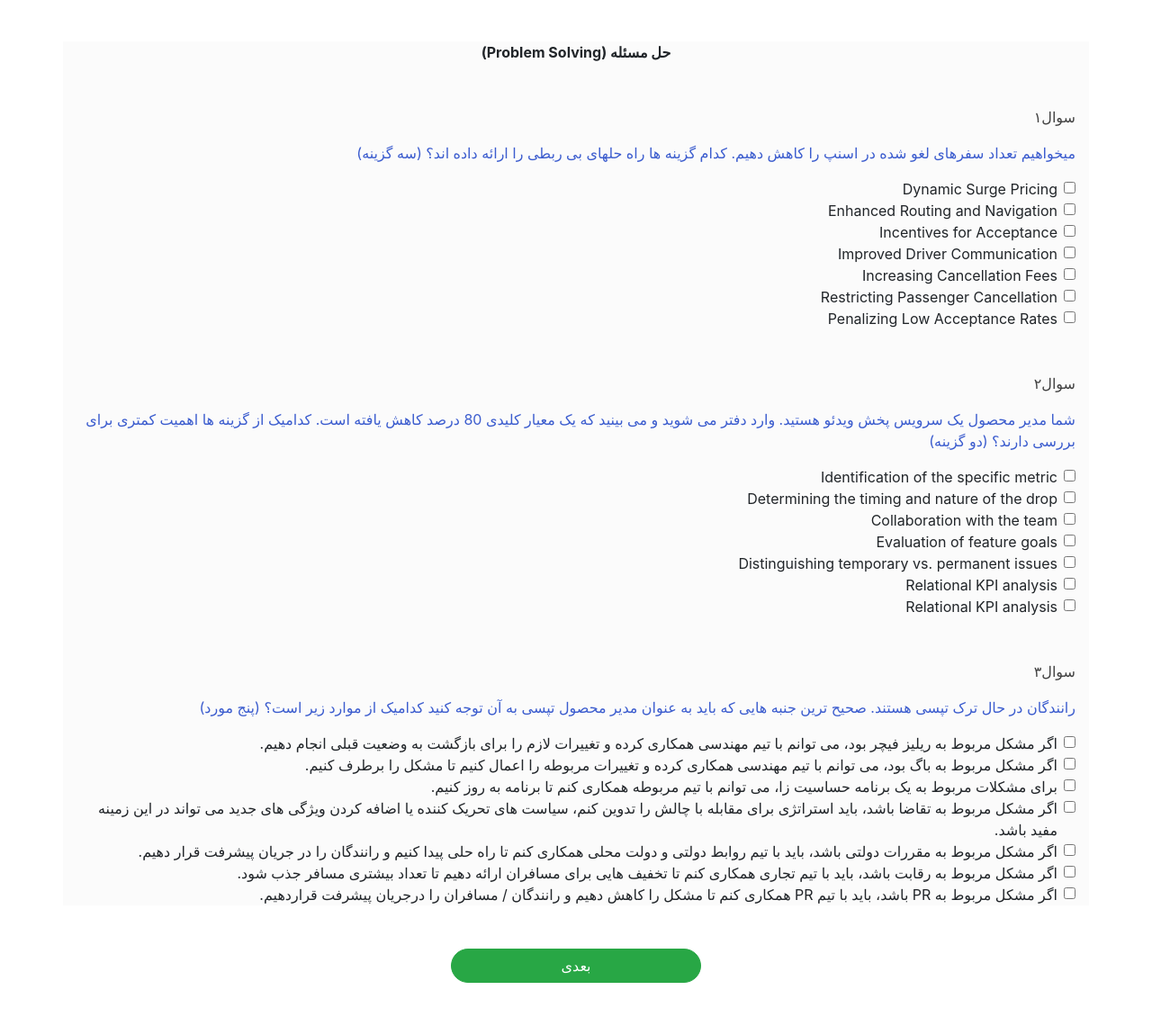
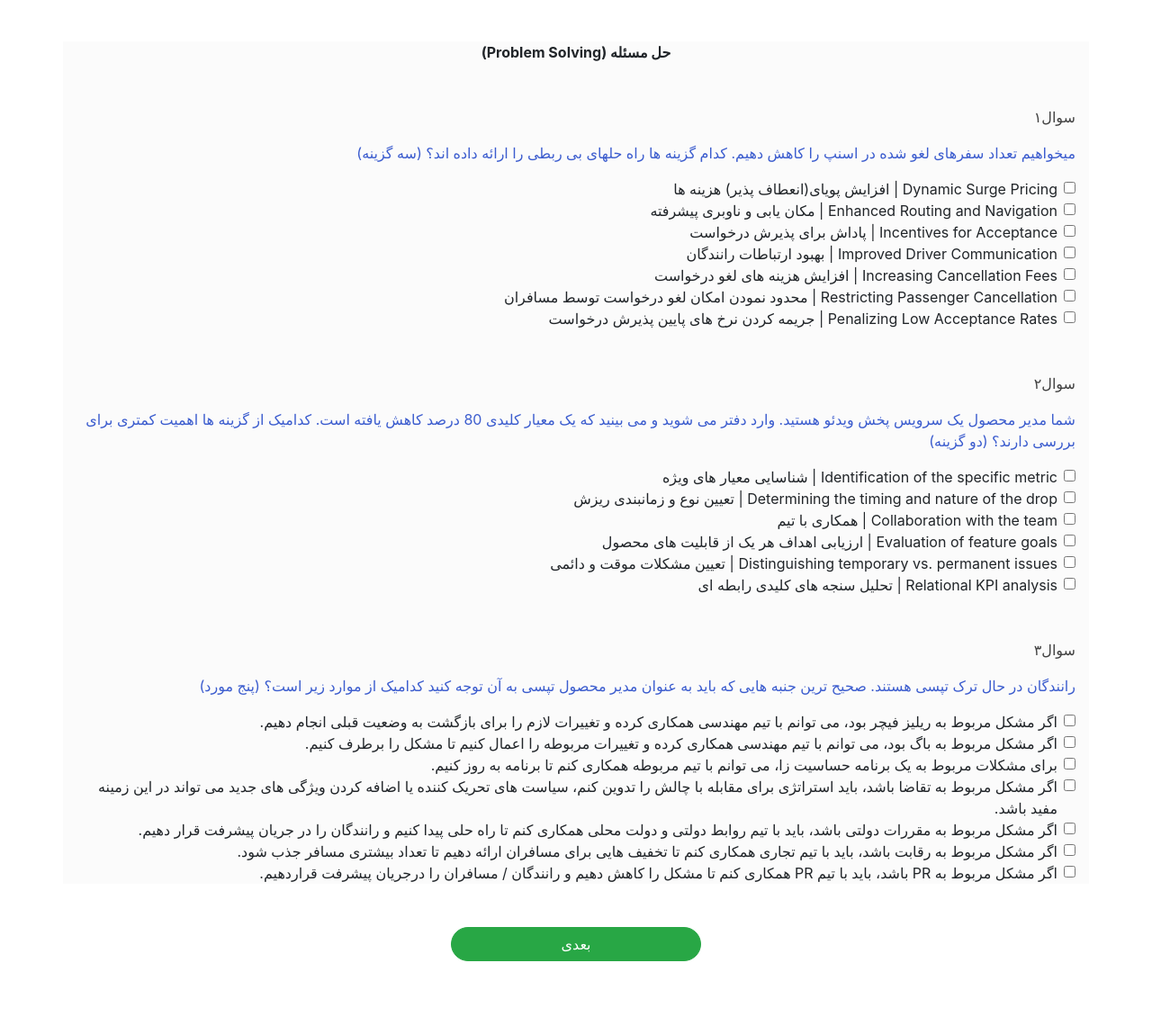
Before and after one commit to amirhosseindehghan1/charehjo.ir, a Django app: page /problem-solving/ in a window 1280 px wide. Shown: the part 381-1521 px from the top of the page at 90% size. After the commit the page ends 1449 px from the top, so only its background shows below. Run offline with Django 4.2, Linux system fonts and the light colour scheme; some libraries are stand-ins or nearby versions.

Commit message:
update problem solving

```diff
--- a/landing/templates/problem_solving.html
+++ b/landing/templates/problem_solving.html
@@ -71,37 +71,37 @@ height="0" width="0" style="display:none;visibility:hidden"></iframe></noscript>
         <p style="color: #3B5CCE">میخواهیم تعداد سفرهای لغو شده در اسنپ را کاهش دهیم. کدام گزینه ها  راه حلهای بی ربطی را ارائه داده اند؟ (سه گزینه)</p>
         <div class="form-check">
   <input class="form-check-input" type="checkbox" id="Real-time" name="Real-time" value="something">
-  <label class="form-check-label">Dynamic Surge Pricing</label>
+  <label class="form-check-label">Dynamic Surge Pricing | افزایش پویای(انعطاف پذیر) هزینه ها</label>
 </div>
 
          <div class="form-check">
   <input class="form-check-input" type="checkbox" id="Real-time" name="Real-time" value="something">
-  <label class="form-check-label">Enhanced Routing and Navigation</label>
+  <label class="form-check-label">Enhanced Routing and Navigation | مکان یابی و ناوبری پیشرفته</label>
 </div>
 
          <div class="form-check">
   <input class="form-check-input" type="checkbox" id="Real-time" name="Real-time" value="something">
-  <label class="form-check-label">Incentives for Acceptance</label>
+  <label class="form-check-label">Incentives for Acceptance | پاداش برای پذیرش درخواست</label>
 </div>
 
          <div class="form-check">
   <input class="form-check-input" type="checkbox" id="Real-time" name="Real-time" value="something">
-  <label class="form-check-label">Improved Driver Communication</label>
+  <label class="form-check-label">Improved Driver Communication | بهبود ارتباطات رانندگان</label>
 </div>
 
          <div class="form-check">
   <input class="form-check-input" type="checkbox" id="Real-time" name="Real-time" value="something">
-  <label class="form-check-label">Increasing Cancellation Fees</label>
+  <label class="form-check-label">Increasing Cancellation Fees | افزایش هزینه های لغو درخواست</label>
 </div>
 
          <div class="form-check">
   <input class="form-check-input" type="checkbox" id="Real-time" name="Real-time" value="something">
-  <label class="form-check-label">Restricting Passenger Cancellation</label>
+  <label class="form-check-label">Restricting Passenger Cancellation | محدود نمودن امکان لغو درخواست توسط مسافران</label>
 </div>
 
          <div class="form-check">
   <input class="form-check-input" type="checkbox" id="Real-time" name="Real-time" value="something">
-  <label class="form-check-label">Penalizing Low Acceptance Rates</label>
+  <label class="form-check-label">Penalizing Low Acceptance Rates | جریمه کردن نرخ های پایین پذیرش درخواست</label>
 </div>
 
          <br /><br />
@@ -109,37 +109,34 @@ height="0" width="0" style="display:none;visibility:hidden"></iframe></noscript>
         <p style="color: #3B5CCE">شما مدیر محصول یک سرویس پخش ویدئو هستید. وارد دفتر می شوید و می بینید که یک معیار کلیدی 80 درصد کاهش یافته است. کدامیک از گزینه ها اهمیت کمتری برای بررسی دارند؟ (دو گزینه)</p>
         <div class="form-check">
   <input class="form-check-input" type="checkbox" id="City" name="City" value="something">
-  <label class="form-check-label">Identification of the specific metric</label>
+  <label class="form-check-label">Identification of the specific metric | شناسایی معیار های ویژه</label>
 </div>
          <div class="form-check">
   <input class="form-check-input" type="checkbox" id="City" name="City" value="something">
-  <label class="form-check-label">Determining the timing and nature of the drop</label>
+  <label class="form-check-label">Determining the timing and nature of the drop | تعیین نوع و زمانبندی  ریزش</label>
 </div>
 
          <div class="form-check">
   <input class="form-check-input" type="checkbox" id="City" name="City" value="something">
-  <label class="form-check-label">Collaboration with the team</label>
+  <label class="form-check-label">Collaboration with the team | همکاری با تیم</label>
 </div>
 
          <div class="form-check">
   <input class="form-check-input" type="checkbox" id="City" name="City" value="something">
-  <label class="form-check-label">Evaluation of feature goals</label>
+  <label class="form-check-label">Evaluation of feature goals | ارزیابی اهداف هر یک از قابلیت های محصول</label>
 </div>
 
          <div class="form-check">
   <input class="form-check-input" type="checkbox" id="City" name="City" value="something">
-  <label class="form-check-label">Distinguishing temporary vs. permanent issues</label>
+  <label class="form-check-label">Distinguishing temporary vs. permanent issues | تعیین مشکلات موقت و دائمی</label>
 </div>
 
          <div class="form-check">
   <input class="form-check-input" type="checkbox" id="City" name="City" value="something">
-  <label class="form-check-label">Relational KPI analysis</label>
+  <label class="form-check-label">Relational KPI analysis | تحلیل سنجه های کلیدی رابطه ای</label>
 </div>
 
-         <div class="form-check">
-  <input class="form-check-input" type="checkbox" id="City" name="City" value="something">
-  <label class="form-check-label">Relational KPI analysis</label>
-</div>
+
 
 
 
```
